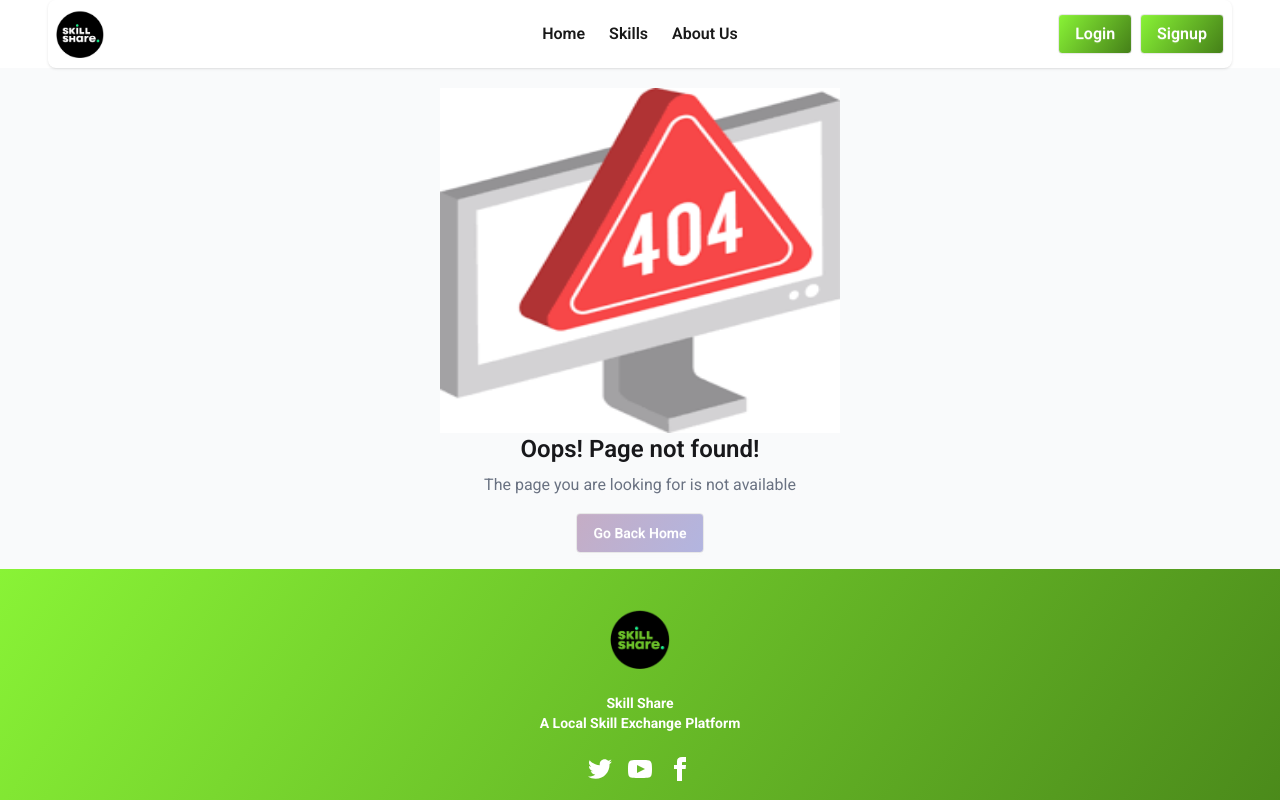
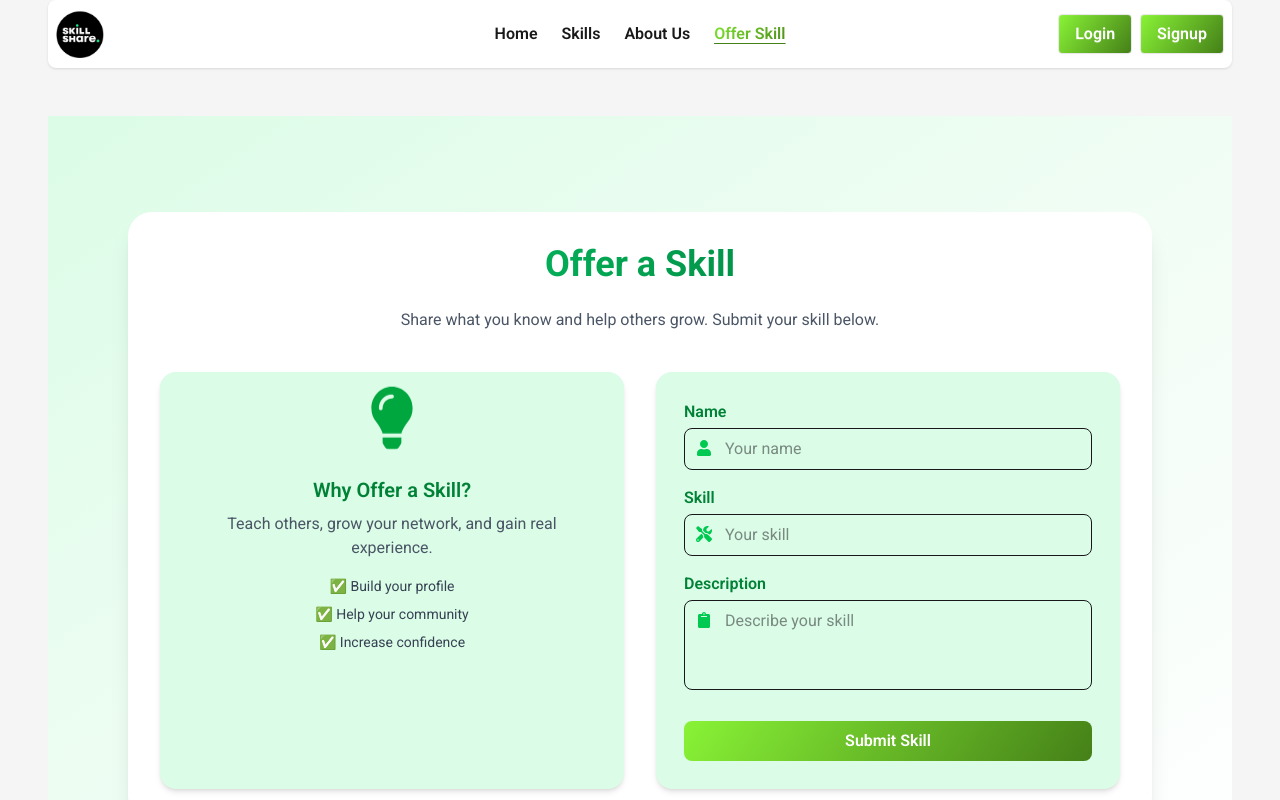
Before and after one commit to marufaakter1947/skill-share-a-local-skill-exchange-platform, a React (Vite) app: page /offer-skill in a window 1280 px wide. Shown: the top 800 px of the page. Built offline with nearby package versions, Linux system fonts and the light colour scheme; no server answers.

Commit message:
Added Offer a skill page

```diff
--- a/src/Components/Navbar.jsx
+++ b/src/Components/Navbar.jsx
@@ -72,6 +72,11 @@ const Navbar = () => {
                 About Us
               </NavLink>
             </li>
+            <li>
+              <NavLink to="/about" className={activeNavLink}>
+                Offer Skill
+              </NavLink>
+            </li>
           </ul>
         </div>
         <NavLink
@@ -103,6 +108,11 @@ const Navbar = () => {
            <li>
               <NavLink to="/about" className={activeNavLink}>
                 About Us
+              </NavLink>
+            </li>
+           <li>
+              <NavLink to="/offer-skill" className={activeNavLink}>
+                Offer Skill
               </NavLink>
             </li>
         </ul>
--- a/src/Components/TopRatedProviders.jsx
+++ b/src/Components/TopRatedProviders.jsx
@@ -14,7 +14,7 @@ const TopRatedProviders = () => {
   const displayedProviders = showAll ? topProviders : topProviders.slice(0, 3);
 
   return (
-    <section className="py-10 bg-gray-50 rounded-2xl mt-10">
+    <section className="py-10 bg-[#d6f2c0] rounded-2xl mt-10">
       <div className="max-w-2xl mx-auto px-4">
         <h2 className="text-2xl font-bold mb-4 flex items-center">
           <span className="text-yellow-500 mr-2">
--- /dev/null
+++ b/src/Pages/Offer-skill.jsx
@@ -0,0 +1,121 @@
+// import { FaLightbulb } from "react-icons/fa";
+
+// const OfferSkill = () => {
+//   return (
+//     <div className="min-h-screen bg-green-50 flex items-center">
+//       <div className="max-w-4xl mx-auto p-8 bg-white rounded-2xl shadow-lg animate-fadeIn">
+
+//         <h1 className="text-4xl font-bold text-green-700 mb-6 text-center bg-gradient-to-r from-green-400 to-green-700 bg-clip-text text-transparent animate-slideDown">
+//           Offer a Skill
+//         </h1>
+
+//         <div className="flex flex-col md:flex-row items-center gap-6">
+
+//           <div className="flex-1 bg-green-100 p-6 rounded-xl text-center hover:shadow-lg transform hover:-translate-y-2 transition duration-300">
+//             <FaLightbulb className="text-green-600 text-5xl mx-auto mb-4" />
+//             <h3 className="text-xl font-semibold text-green-700">Share Your Expertise</h3>
+//             <p className="text-gray-600 mt-2">
+//               Let others learn from your skills and knowledge.
+//             </p>
+//           </div>
+
+//           <div className="flex-1 bg-green-100 p-6 rounded-xl text-center hover:shadow-lg transform hover:-translate-y-2 transition duration-300">
+//             <h3 className="text-xl font-semibold text-green-700">Submit Your Skill</h3>
+//             <p className="text-gray-600 mt-2">
+//               Fill in the details of your skill, experience, and availability.
+//             </p>
+//           </div>
+
+//         </div>
+
+//       </div>
+//     </div>
+//   );
+// };
+
+// export default OfferSkill;
+import { FaLightbulb, FaUser, FaTools, FaClipboard } from "react-icons/fa";
+
+const OfferSkill = () => {
+  return (
+    <div className="min-h-screen bg-linear-to-br from-green-100 via-green-50 to-white flex items-center">
+      <div className="max-w-5xl mx-auto p-8 bg-white rounded-3xl shadow-xl animate-fadeIn">
+
+        <h1 className="text-4xl font-bold mb-6 text-center bg-linear-to-r from-green-400 to-green-800 bg-clip-text text-transparent animate-slideDown">
+          Offer a Skill
+        </h1>
+
+        <p className="text-center text-gray-600 mb-10 animate-fadeUp">
+          Share what you know and help others grow. Submit your skill below.
+        </p>
+
+        <div className="grid grid-cols-1 md:grid-cols-2 gap-8">
+
+          {/* Left Card */}
+          <div className="bg-green-100 p-7 rounded-2xl flex flex-col items-center text-center shadow-md hover:shadow-xl transition transform hover:-translate-y-2 animate-card">
+            <FaLightbulb className="text-green-600 text-6xl mb-4 animate-bounce" />
+            <h3 className="text-xl font-semibold text-green-700">Why Offer a Skill?</h3>
+            <p className="text-gray-600 mt-2">
+              Teach others, grow your network, and gain real experience.
+            </p>
+
+            <ul className="mt-4 text-sm text-gray-700 space-y-2">
+              <li>✅ Build your profile</li>
+              <li>✅ Help your community</li>
+              <li>✅ Increase confidence</li>
+            </ul>
+          </div>
+
+          {/* Form */}
+          <form className="bg-green-100 p-7 rounded-2xl shadow-md animate-card">
+
+            <div className="mb-4">
+              <label className="block text-green-700 font-semibold mb-1">Name</label>
+              <div className="relative">
+                <FaUser className="absolute top-3 left-3 text-green-500" />
+                <input
+                  type="text"
+                  placeholder="Your name"
+                  className="w-full pl-10 p-2 rounded-lg border outline-green-400"
+                />
+              </div>
+            </div>
+
+            <div className="mb-4">
+              <label className="block text-green-700 font-semibold mb-1">Skill</label>
+              <div className="relative">
+                <FaTools className="absolute top-3 left-3 text-green-500" />
+                <input
+                  type="text"
+                  placeholder="Your skill"
+                  className="w-full pl-10 p-2 rounded-lg border outline-green-400"
+                />
+              </div>
+            </div>
+
+            <div className="mb-6">
+              <label className="block text-green-700 font-semibold mb-1">Description</label>
+              <div className="relative">
+                <FaClipboard className="absolute top-3 left-3 text-green-500" />
+                <textarea
+                  placeholder="Describe your skill"
+                  rows="3"
+                  className="w-full pl-10 p-2 rounded-lg border outline-green-400 resize-none"
+                ></textarea>
+              </div>
+            </div>
+
+            <button className="w-full bg-[linear-gradient(125.07deg,#89F336,#458018)] text-white py-2 rounded-lg font-semibold hover:scale-105 transition">
+              Submit Skill
+            </button>
+
+          </form>
+
+        </div>
+
+      </div>
+    </div>
+  );
+};
+
+export default OfferSkill;
--- a/src/Pages/SkillDetails.jsx
+++ b/src/Pages/SkillDetails.jsx
@@ -130,7 +130,7 @@ const SkillDetails = () => {
             </div>
             <button
               type="submit"
-              className="w-full bg-green-500 text-white px-4 py-2 rounded mb-2 hover:bg-green-600"
+              className="w-full bg-[linear-gradient(125.07deg,#89F336,#458018)] text-white px-4 py-2 rounded mb-2 hover:bg-green-600"
             >
               Submit
             </button>
--- a/src/Routes/Router.jsx
+++ b/src/Routes/Router.jsx
@@ -10,6 +10,7 @@ import Skills from "../Pages/Skills";
 import ForgetPassword from "../Pages/ForgetPassword";
 import PrivateRoute from "../PrivateRoute/PrivateRoute";
 import About from "../Pages/About";
+import OfferSkill from "../Pages/Offer-skill";
 
 const router = createBrowserRouter([
   {
@@ -47,6 +48,10 @@ const router = createBrowserRouter([
         element: <About></About>,
       },
       {
+        path: "/offer-skill",
+        element: <OfferSkill></OfferSkill>,
+      },
+      {
         path: "/skill/:skillId",
         element: (
             <SkillDetails></SkillDetails>
```
